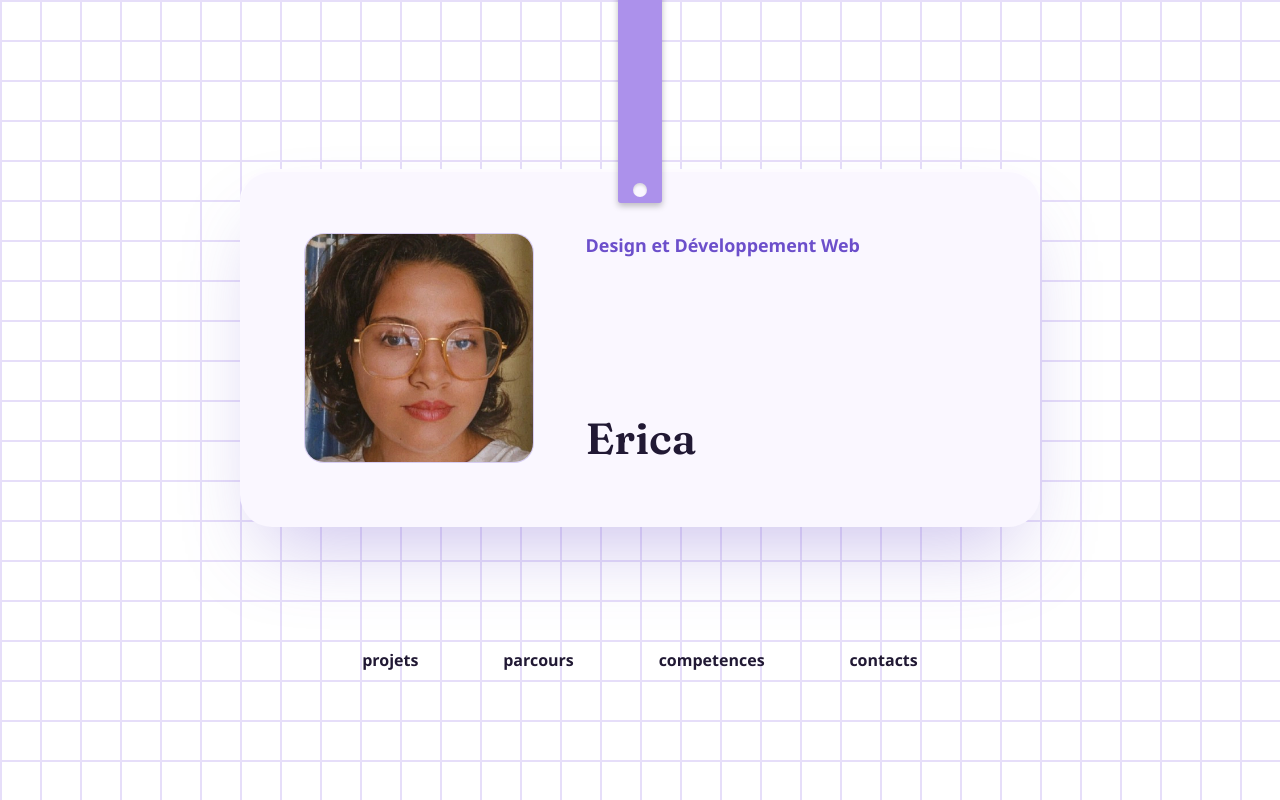
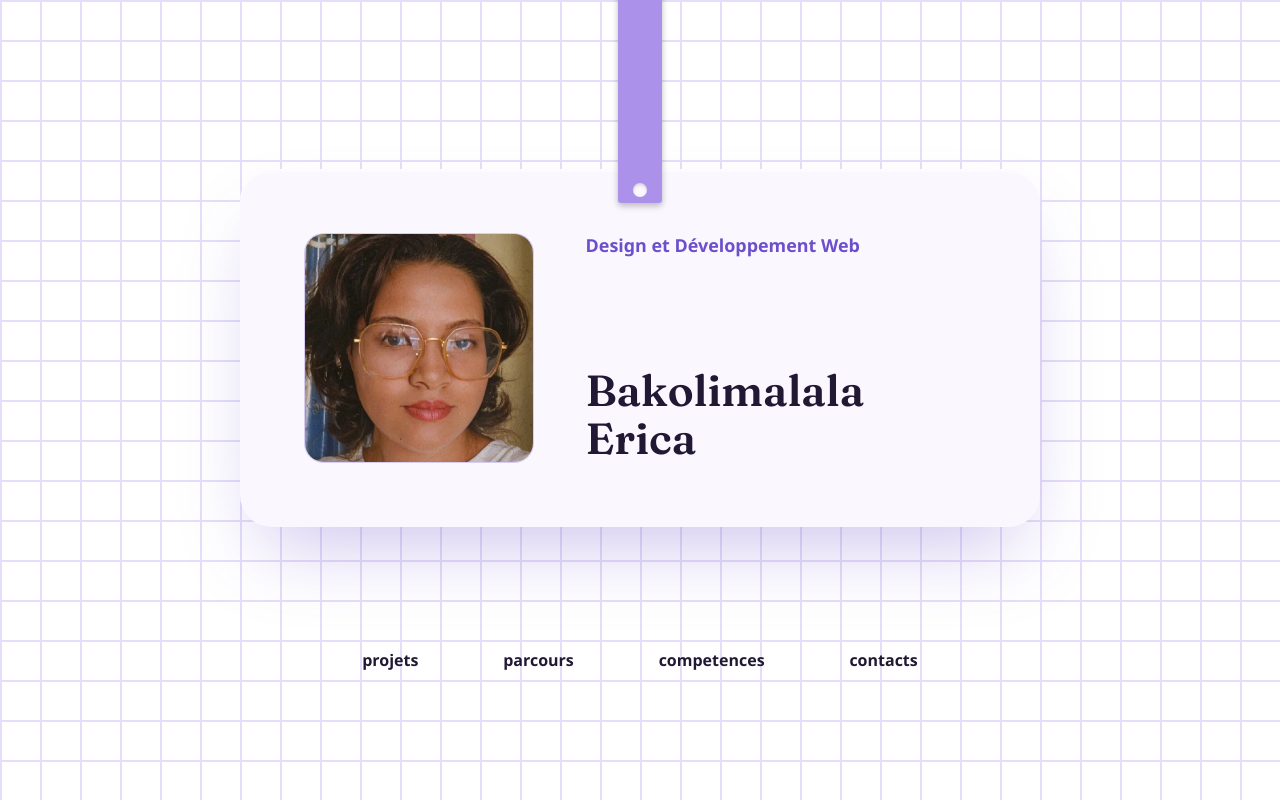
Before and after one commit to Erica-Bk/portfolio, a plain HTML site: page index.html in a window 1280 px wide. Shown: the top 800 px of the page. Drawn offline with Linux system fonts and the light colour scheme; a web font is replaced by a local one.

```diff
--- a/index.html
+++ b/index.html
@@ -1117,7 +1117,7 @@
                             <span class="mark">Design et Développement Web</span>
                         </div>
                         <div class="plate">
-                            <div class="name">Erica</div>
+                            <div class="name">Bakolimalala Erica</div>
                         </div>
                     </div>
                 </div>
```
